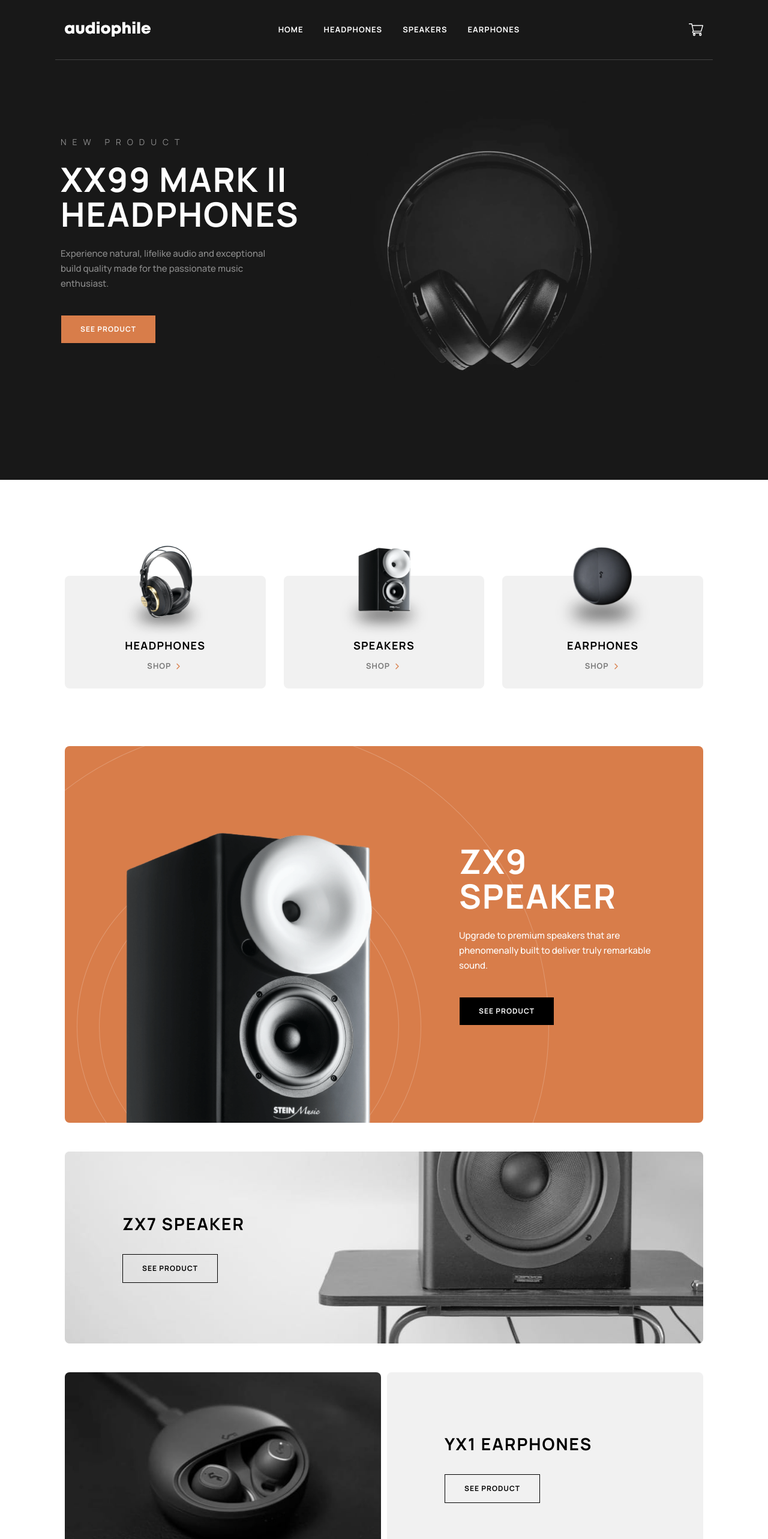
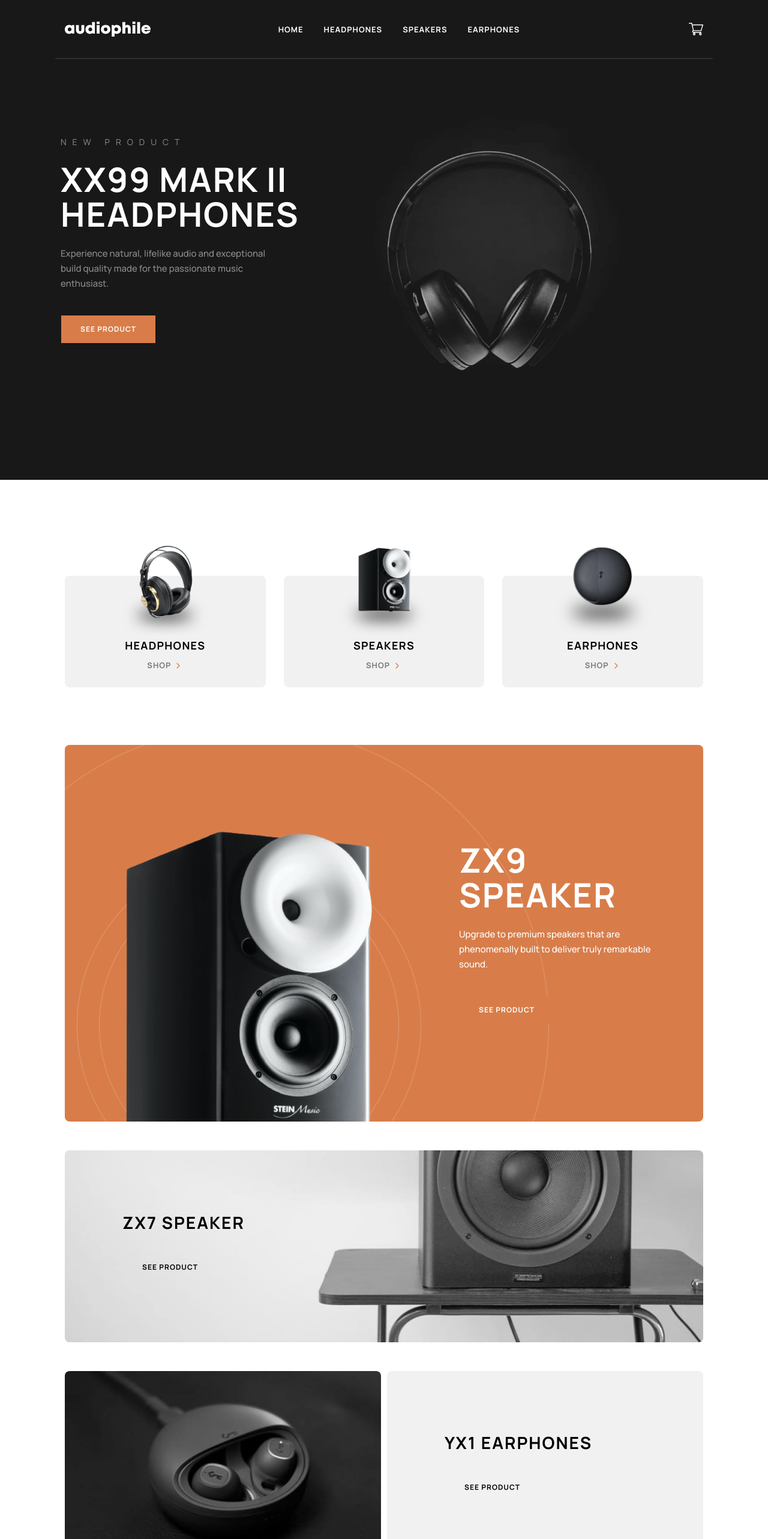
Before and after one commit to elhuzain/audiophile, a Next.js app: page / in a window 1280 px wide. Shown: the top 2566 px of the page at 60% size. Built offline with nearby package versions, Linux system fonts and the light colour scheme.

Commit message:
refactor: replace Button component with buttonVariants in multiple components for consistent styling and improved accessibility

```diff
--- a/components/category-card.tsx
+++ b/components/category-card.tsx
@@ -1,5 +1,4 @@
 import { ChevronRight } from "lucide-react";
-import Button from "./ui/button";
 import Image from "next/image";
 import Link from "next/link";
 
@@ -13,15 +12,15 @@ const CategoryCard = ({ title, href }: { title: string; href: string }) => {
         <Image
           className="object-cover"
           fill
-          alt="Headphones"
+          alt={`${title} category`}
           src={`/shared/desktop/image-category-thumbnail-${title}.png`}
         />
       </div>
       <h2 className="text-h6 uppercase mb-2">{title}</h2>
-      <Button variant="ghost">
-        <span className="group-hover:text-primary">shop</span>
-        <ChevronRight className="text-primary" />
-      </Button>
+      <span className="inline-flex items-center gap-1 text-[13px] font-bold tracking-[1px] uppercase text-black/50 group-hover:text-primary">
+        shop
+        <ChevronRight className="size-4 text-primary" />
+      </span>
     </Link>
   );
 };
--- a/components/product-card.tsx
+++ b/components/product-card.tsx
@@ -1,6 +1,6 @@
 import Image from "next/image";
 import MaxWidthContainer from "./sections/max-width-container";
-import Button from "./ui/button";
+import { buttonVariants } from "./ui/button";
 import { cn } from "@/lib/utils";
 import Link from "next/link";
 
@@ -68,9 +68,11 @@ const ProductCard = ({
             <br />
             {title2}
           </h2>
-          <p className="opacity-50 font-medium mb-6 max-w-142.5">{description}</p>
-          <Link href={href}>
-            <Button>See product</Button>
+          <p className="opacity-50 font-medium mb-6 max-w-142.5">
+            {description}
+          </p>
+          <Link className={buttonVariants()} href={href}>
+            See product
           </Link>
         </div>
       </article>
--- a/components/sections/featured-products.tsx
+++ b/components/sections/featured-products.tsx
@@ -1,5 +1,5 @@
 import Image from "next/image";
-import Button from "../ui/button";
+import { buttonVariants } from "../ui/button";
 import MaxWidthContainer from "./max-width-container";
 import Link from "next/link";
 
@@ -36,10 +36,13 @@ const FeaturedProducts = ({ className = "" }: { className?: string }) => {
               Upgrade to premium speakers that are phenomenally built to deliver
               truly remarkable sound.
             </p>
-            <Link href="/products/zx9-speaker">
-              <Button className="bg-black hover:bg-black/60">
-                see product
-              </Button>
+            <Link
+              className={buttonVariants({
+                className: "bg-black hover:bg-black/60",
+              })}
+              href="/products/zx9-speaker"
+            >
+              see product
             </Link>
           </div>
         </article>
@@ -47,8 +50,11 @@ const FeaturedProducts = ({ className = "" }: { className?: string }) => {
         <article className="relative flex flex-col overflow-hidden object-contain aspect-square sm:h-80 sm:w-full sm:aspect-auto rounded-lg bg-light px-6 sm:px-16 xl:px-24 py-10">
           <div className="relative z-10 my-auto">
             <h2 className="text-h4 uppercase mb-8">zx7 speaker</h2>
-            <Link href="/products/zx7-speaker">
-              <Button variant="secondary">see product</Button>
+            <Link
+              className={buttonVariants({ variant: "secondary" })}
+              href="/products/zx7-speaker"
+            >
+              see product
             </Link>
           </div>
           <Image
@@ -95,10 +101,14 @@ const FeaturedProducts = ({ className = "" }: { className?: string }) => {
           />
           <div className="bg-light flex justify-center flex-col rounded-lg px-6 py-10 w-full sm:px-10 sm:py-25 xl:px-24">
             <h2 className="text-h4 uppercase mb-8">yx1 earphones</h2>
-            <Link href="/products/yx1-earphones">
-              <Button variant="secondary" className="w-fit">
-                see product
-              </Button>
+            <Link
+              className={buttonVariants({
+                variant: "secondary",
+                className: "w-fit",
+              })}
+              href="/products/yx1-earphones"
+            >
+              see product
             </Link>
           </div>
         </article>
--- a/components/sections/footer.tsx
+++ b/components/sections/footer.tsx
@@ -1,6 +1,6 @@
 import Image from "next/image";
 import Link from "next/link";
-import Button from "../ui/button";
+import { buttonVariants } from "../ui/button";
 import MaxWidthContainer from "./max-width-container";
 
 const Footer = () => {
@@ -21,31 +21,47 @@ const Footer = () => {
 
             <ul className="flex flex-col gap-4 text-center sm:text-start sm:flex-row sm:gap-8">
               <li>
-                <Link href="/">
-                  <Button className="text-white" variant="ghost">
-                    home
-                  </Button>
+                <Link
+                  className={buttonVariants({
+                    variant: "ghost",
+                    className: "text-white",
+                  })}
+                  href="/"
+                >
+                  home
                 </Link>
               </li>
               <li>
-                <Link href="/category/headphones">
-                  <Button className="text-white" variant="ghost">
-                    headphones
-                  </Button>
+                <Link
+                  className={buttonVariants({
+                    variant: "ghost",
+                    className: "text-white",
+                  })}
+                  href="/category/headphones"
+                >
+                  headphones
                 </Link>
               </li>
               <li>
-                <Link href="/category/speakers">
-                  <Button className="text-white" variant="ghost">
-                    speakers
-                  </Button>
+                <Link
+                  className={buttonVariants({
+                    variant: "ghost",
+                    className: "text-white",
+                  })}
+                  href="/category/speakers"
+                >
+                  speakers
                 </Link>
               </li>
               <li>
-                <Link href="/category/earphones">
-                  <Button className="text-white" variant="ghost">
-                    earphones
-                  </Button>
+                <Link
+                  className={buttonVariants({
+                    variant: "ghost",
+                    className: "text-white",
+                  })}
+                  href="/category/earphones"
+                >
+                  earphones
                 </Link>
               </li>
             </ul>
--- a/components/sections/header.tsx
+++ b/components/sections/header.tsx
@@ -4,7 +4,7 @@ import CartPopup from "../cart-popup";
 import MobileMenu from "../mobile-menu";
 import Image from "next/image";
 import MaxWidthContainer from "./max-width-container";
-import Button from "../ui/button";
+import Button, { buttonVariants } from "../ui/button";
 import Link from "next/link";
 import { useEffect, useState } from "react";
 import { cn } from "@/lib/utils";
@@ -78,31 +78,47 @@ const Header = () => {
         </Link>
         <ul className="hidden lg:flex items-center gap-8">
           <li>
-            <Link href="/">
-              <Button className="text-white" variant="ghost">
-                home
-              </Button>
+            <Link
+              className={buttonVariants({
+                variant: "ghost",
+                className: "text-white",
+              })}
+              href="/"
+            >
+              home
             </Link>
           </li>
           <li>
-            <Link href="/category/headphones">
-              <Button className="text-white" variant="ghost">
-                headphones
-              </Button>
+            <Link
+              className={buttonVariants({
+                variant: "ghost",
+                className: "text-white",
+              })}
+              href="/category/headphones"
+            >
+              headphones
             </Link>
           </li>
           <li>
-            <Link href="/category/speakers">
-              <Button className="text-white" variant="ghost">
-                speakers
-              </Button>
+            <Link
+              className={buttonVariants({
+                variant: "ghost",
+                className: "text-white",
+              })}
+              href="/category/speakers"
+            >
+              speakers
             </Link>
           </li>
           <li>
-            <Link href="/category/earphones">
-              <Button className="text-white" variant="ghost">
-                earphones
-              </Button>
+            <Link
+              className={buttonVariants({
+                variant: "ghost",
+                className: "text-white",
+              })}
+              href="/category/earphones"
+            >
+              earphones
             </Link>
           </li>
         </ul>
--- a/components/sections/hero.tsx
+++ b/components/sections/hero.tsx
@@ -1,5 +1,5 @@
 import Image from "next/image";
-import Button from "../ui/button";
+import { buttonVariants } from "../ui/button";
 import MaxWidthContainer from "./max-width-container";
 import Link from "next/link";
 
@@ -20,8 +20,11 @@ const Hero = () => {
             Experience natural, lifelike audio and exceptional build quality
             made for the passionate music enthusiast.
           </p>
-          <Link href="/products/xx99-mark-two-headphones">
-            <Button>See product</Button>
+          <Link
+            className={buttonVariants()}
+            href="/products/xx99-mark-two-headphones"
+          >
+            See product
           </Link>
         </div>
         <Image
--- a/components/you-may-also-like-card.tsx
+++ b/components/you-may-also-like-card.tsx
@@ -1,6 +1,6 @@
 import Image from "next/image";
 import Link from "next/link";
-import Button from "./ui/button";
+import { buttonVariants } from "./ui/button";
 
 const YouMayAlsoLikeCard = ({
   product,
@@ -39,8 +39,8 @@ const YouMayAlsoLikeCard = ({
         src={product.image.desktop}
       />
       <h3 className="uppercase text-h5 mb-8">{product.name}</h3>
-      <Link href={`/products/${product.slug}`}>
-        <Button>See product</Button>
+      <Link className={buttonVariants()} href={"/products/" + product.slug}>
+        See product
       </Link>
     </article>
   );
```
